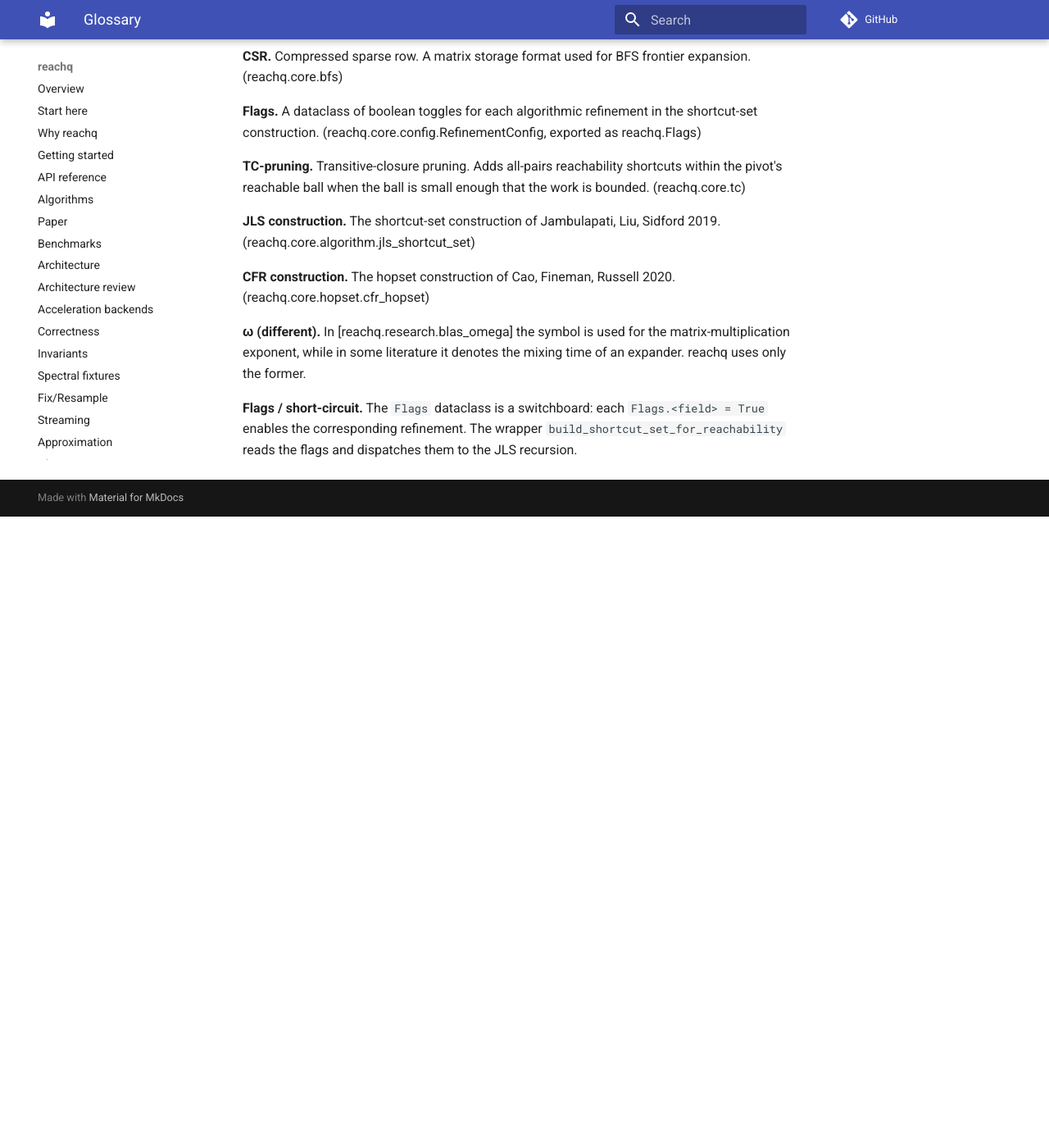
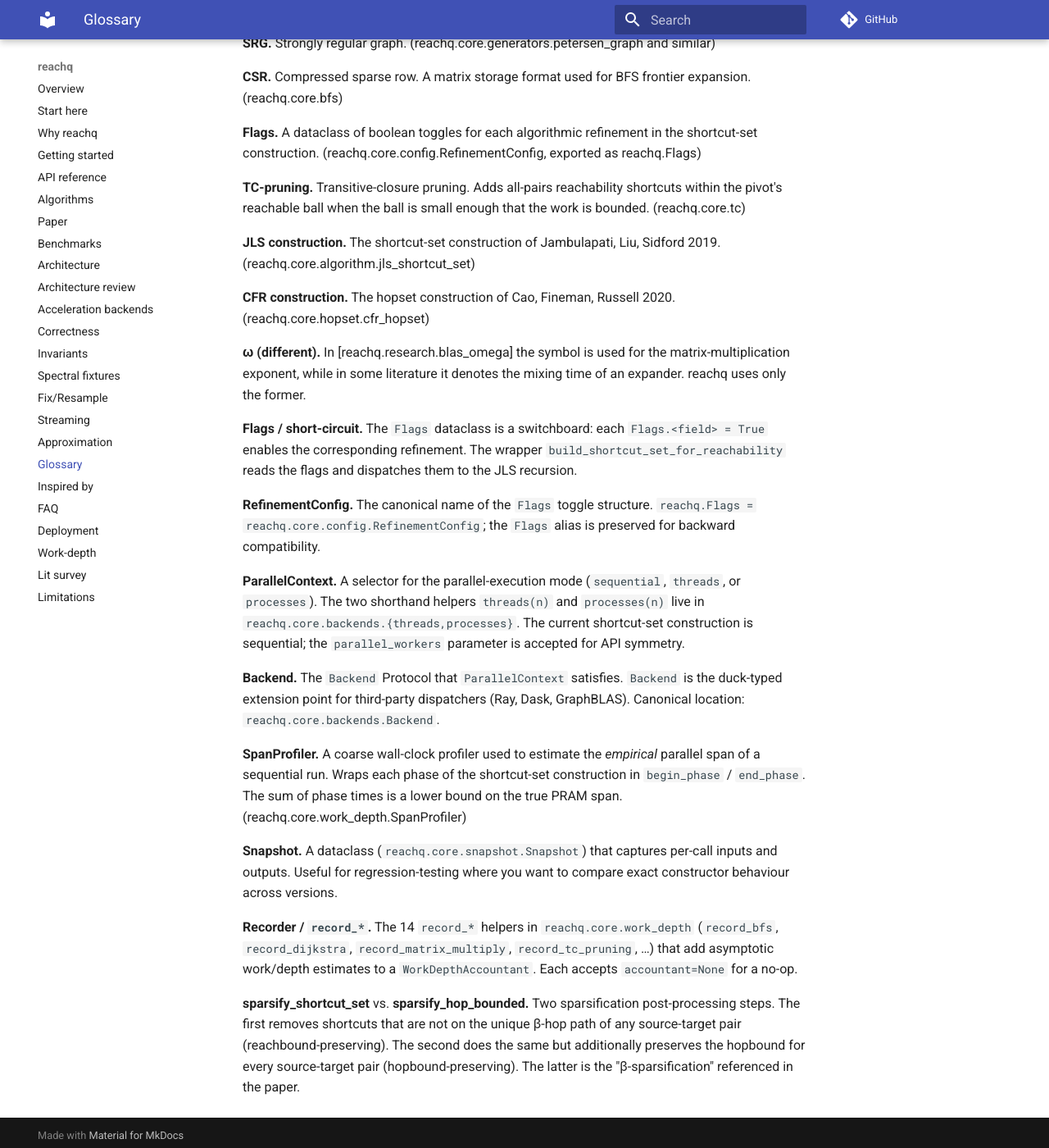
Before and after one commit to sachn-cs/parallel-reachability-and-shortest-paths, an MkDocs documentation site: the page built from docs/GLOSSARY.md, in a window 1280 px wide and 1400 px high, scrolled down 1266 px. Shown: the whole window at 82% size. Built offline with MkDocs 1.6.1 and Material for MkDocs 9.7.7, drawn with Linux system fonts in a browser that asks for light colours; comment, search, counter and statistics services are not loaded; before the commit the page ends 1896 px from its top, so only the background shows below that; some of the changed text lies outside the part shown.

Commit message:
docs: GLOSSARY.md adds 8 new terms (ParallelContext, Backend, etc.)
Add entries for ParallelContext, Backend, SpanProfiler, Snapshot,
Recorder/record_*, RefinementConfig (canonical name), and the
sparsify_shortcut_set vs. sparsify_hop_bounded distinction.
The StreamingShortcutSet entry now says 'no formal amortised
bound yet' instead of asserting O(log^2 n).

```diff
--- a/docs/GLOSSARY.md
+++ b/docs/GLOSSARY.md
@@ -45,7 +45,8 @@ shortcuts whose removal does not break the β-hopbound for any
 source-target pair. (reachq.research.sparsify_hop.sparsify_hop_bounded)
 
 **StreamingShortcutSet.** Incrementally-maintained shortcut set
-under edge insertions. Amortised O(log^2 n) per insertion.
+under edge insertions. Experimental prototype; no formal
+amortised O(log² n) per insertion bound is implemented yet.
 (reachq.research.streaming)
 
 **greedy_shortcut_set.** A (1+ε)-approximation algorithm for the
@@ -87,3 +88,44 @@ denotes the mixing time of an expander. reachq uses only the former.
 each `Flags.<field> = True` enables the corresponding refinement.
 The wrapper `build_shortcut_set_for_reachability` reads the flags
 and dispatches them to the JLS recursion.
+
+**RefinementConfig.** The canonical name of the `Flags` toggle
+structure. `reachq.Flags = reachq.core.config.RefinementConfig`;
+the `Flags` alias is preserved for backward compatibility.
+
+**ParallelContext.** A selector for the parallel-execution mode
+(`sequential`, `threads`, or `processes`). The two shorthand
+helpers `threads(n)` and `processes(n)` live in
+`reachq.core.backends.{threads,processes}`. The current
+shortcut-set construction is sequential; the `parallel_workers`
+parameter is accepted for API symmetry.
+
+**Backend.** The `Backend` Protocol that `ParallelContext`
+satisfies. `Backend` is the duck-typed extension point for
+third-party dispatchers (Ray, Dask, GraphBLAS). Canonical
+location: `reachq.core.backends.Backend`.
+
+**SpanProfiler.** A coarse wall-clock profiler used to estimate
+the *empirical* parallel span of a sequential run. Wraps
+each phase of the shortcut-set construction in `begin_phase` /
+`end_phase`. The sum of phase times is a lower bound on the
+true PRAM span. (reachq.core.work_depth.SpanProfiler)
+
+**Snapshot.** A dataclass (`reachq.core.snapshot.Snapshot`) that
+captures per-call inputs and outputs. Useful for
+regression-testing where you want to compare exact constructor
+behaviour across versions.
+
+**Recorder / `record_*`.** The 14 `record_*` helpers in
+`reachq.core.work_depth` (`record_bfs`, `record_dijkstra`,
+`record_matrix_multiply`, `record_tc_pruning`, …) that add
+asymptotic work/depth estimates to a `WorkDepthAccountant`. Each
+accepts `accountant=None` for a no-op.
+
+**sparsify_shortcut_set** vs. **sparsify_hop_bounded.** Two
+sparsification post-processing steps. The first removes
+shortcuts that are not on the unique β-hop path of any
+source-target pair (reachbound-preserving). The second does
+the same but additionally preserves the hopbound for every
+source-target pair (hopbound-preserving). The latter is the
+"β-sparsification" referenced in the paper.
```
